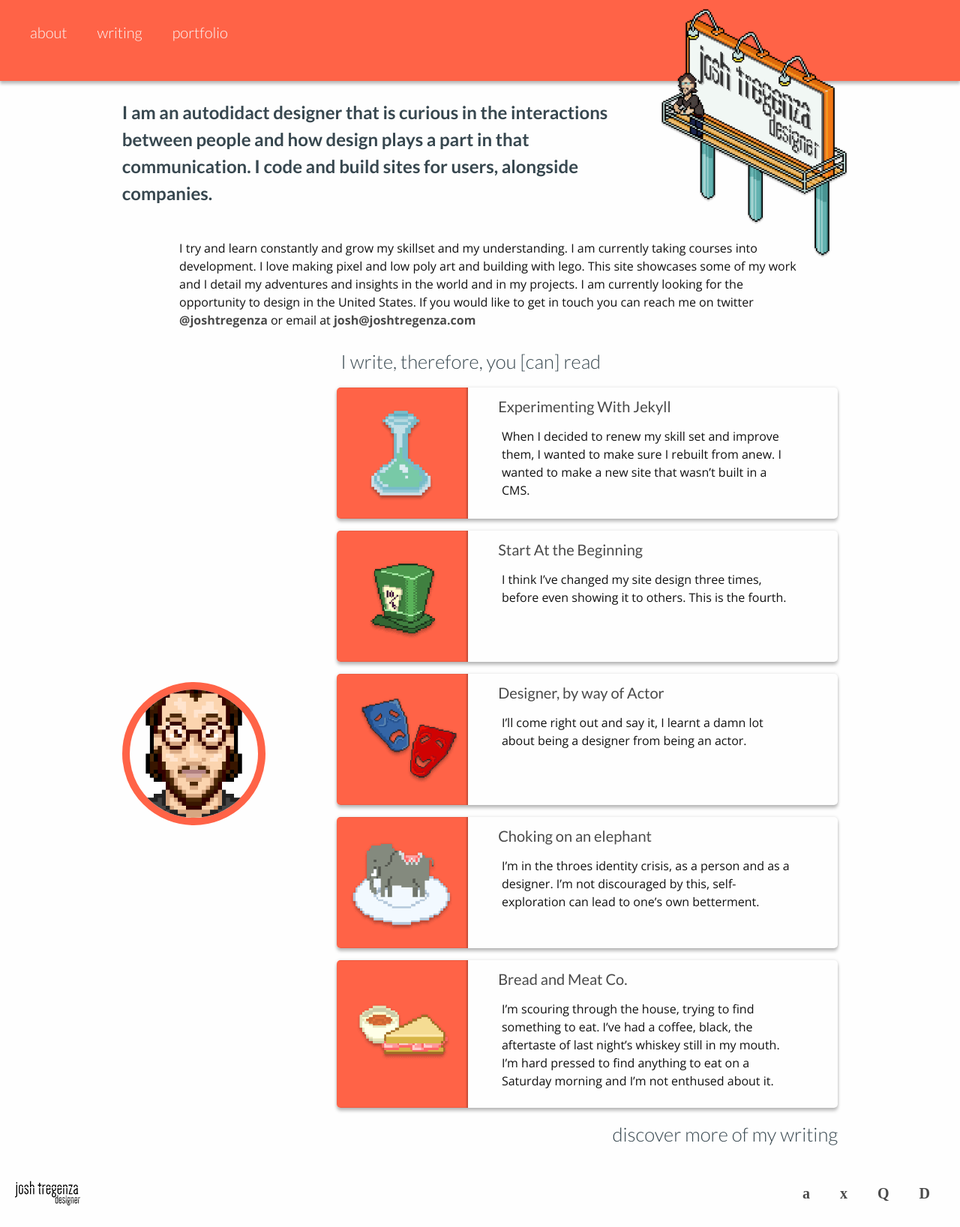
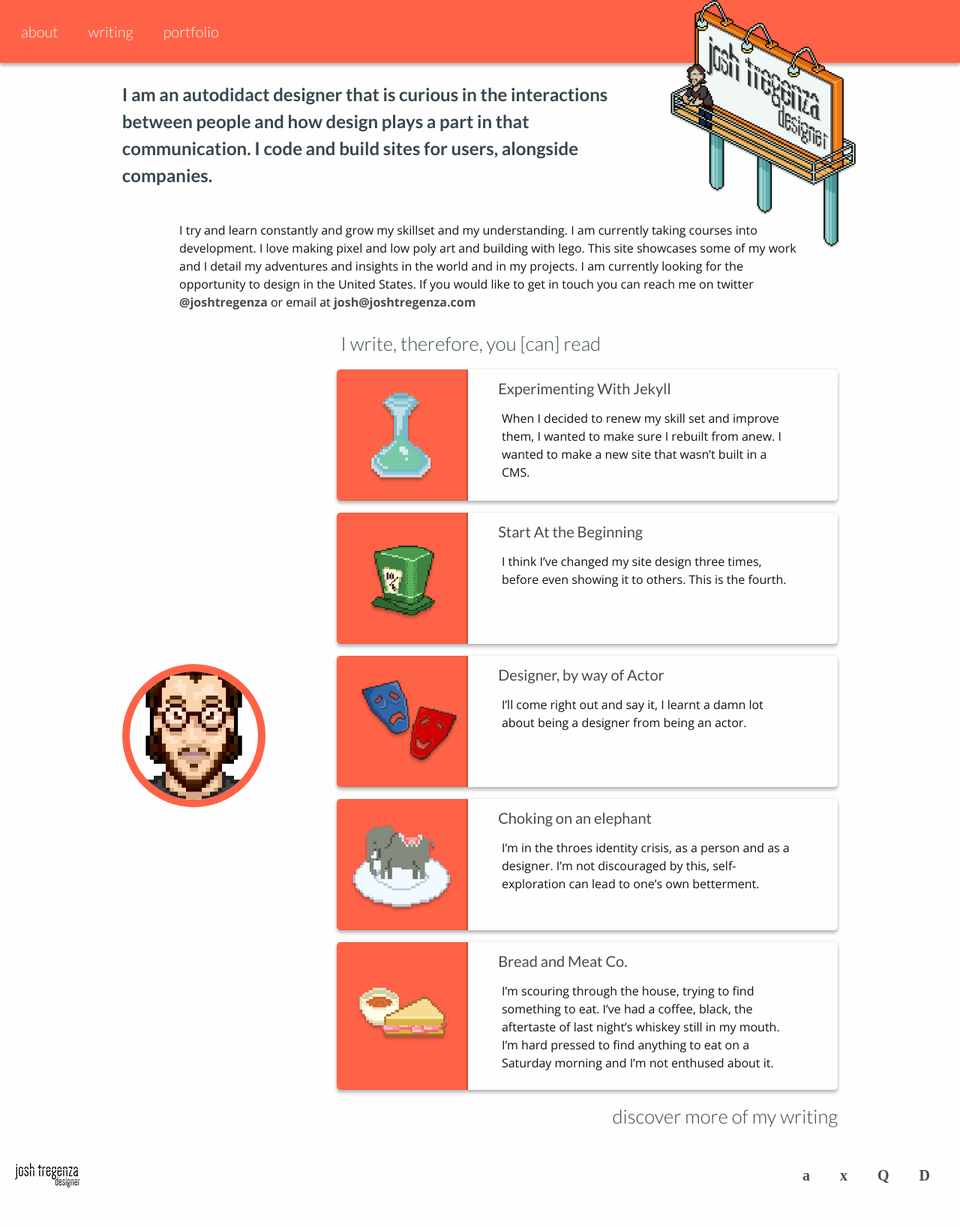
Before and after one commit to jtregenza/jtregenza.github.io, a Jekyll site: the page built from index.html, in a window 1280 px wide. Shown: the whole page at 75% size. Built offline with Jekyll 4.4.1, drawn with Linux system fonts in a browser that asks for light colours; some web fonts are replaced; the list of posts is cut into pages by our own code; after the commit the page ends 1613 px from its top, so only the background shows below that.

Commit message:
site tweaking

```diff
--- a/_sass/_layout.scss
+++ b/_sass/_layout.scss
@@ -156,11 +156,12 @@ a{
     }
     list-style-type: none;
     margin:0 auto;
-    padding:1.25rem;
+    padding:0.5rem;
     @include bigShadow;
     background:$menuColor;
     li{
         margin:0.5em 1.25em;
+        align-self:center;
         a{
           color:#fafafa;
           font-size:1.25em;
```
